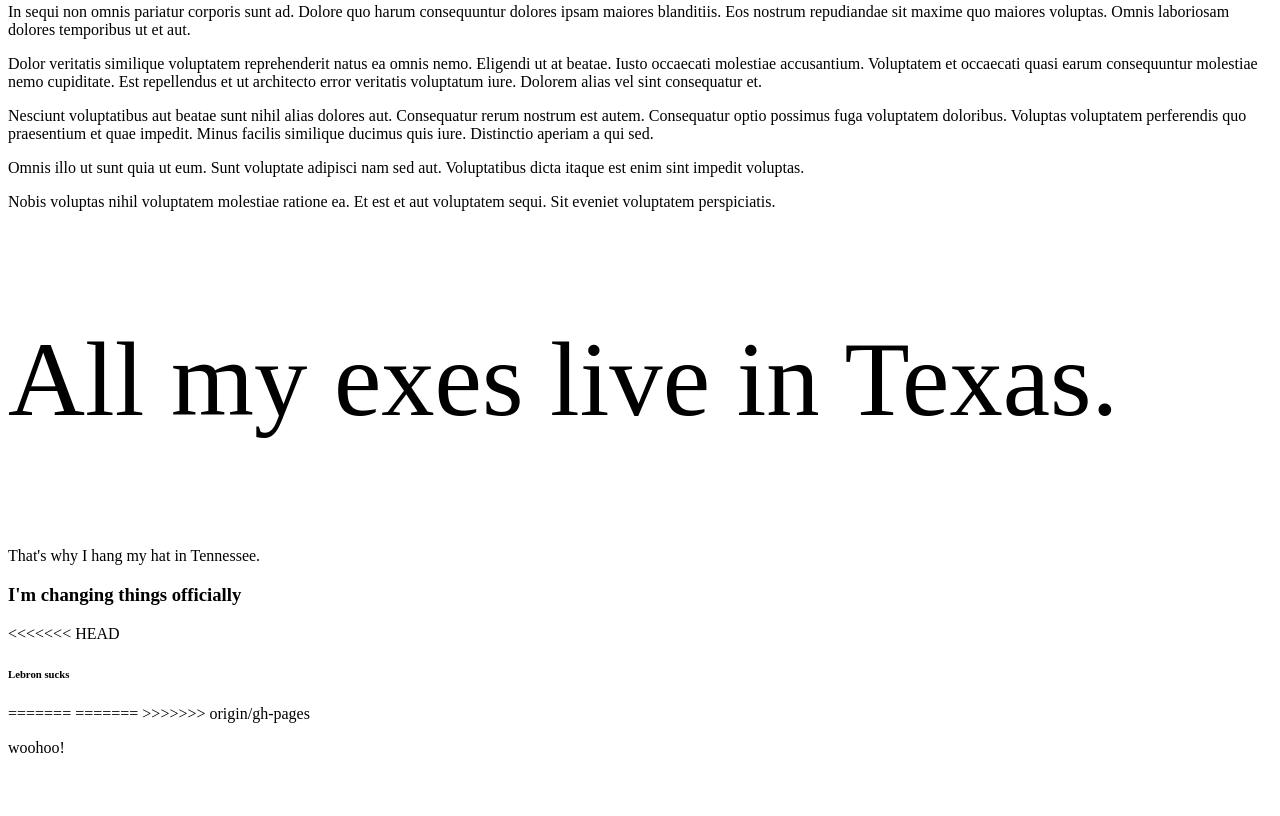
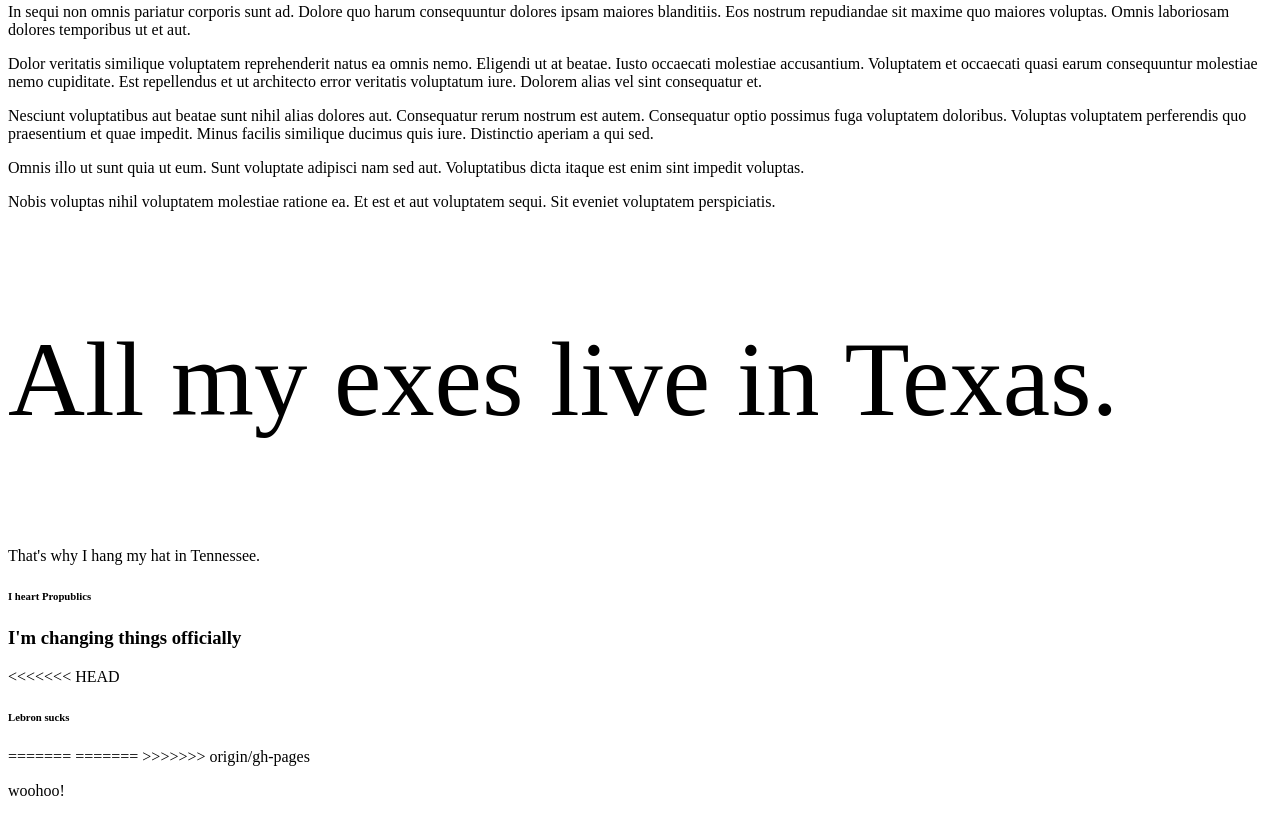
Before and after one commit to mtigas/awesome-project, a plain HTML site: page index.html in a window 1280 px wide. Shown: the part 397-1213 px from the top of the page. Before the commit the page ends 1170 px from the top, so only its background shows below. Drawn offline with Linux system fonts and the light colour scheme.

Commit message:
Taylorchange3

```diff
--- a/index.html
+++ b/index.html
@@ -17,6 +17,8 @@
 
 <p>That's why I hang my hat in Tennessee.</p>
 
+<h6> I heart Propublics </h6>
+
 
 <h3> I'm changing things officially </h3>
 
```
